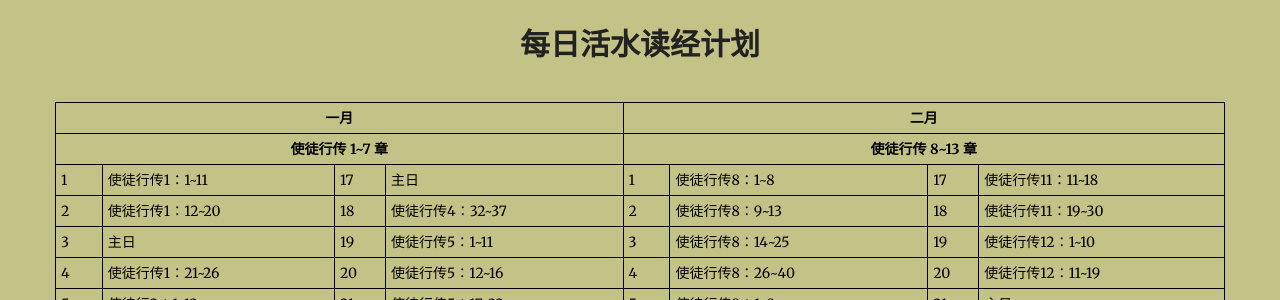
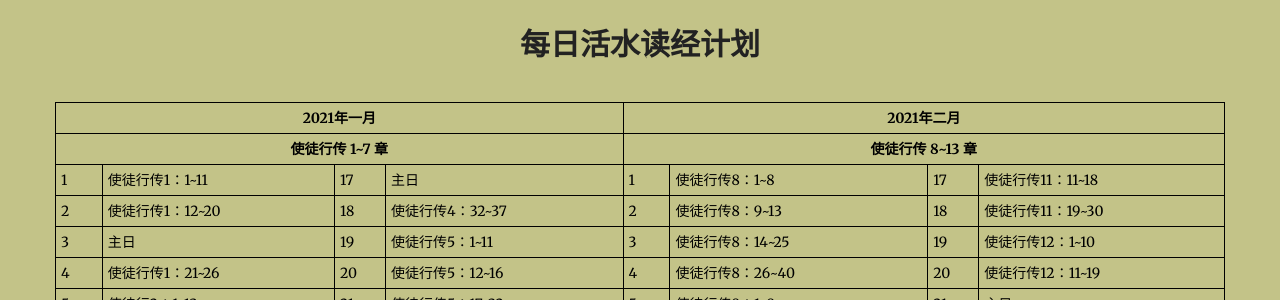
Before and after one commit to JonasYow/ottawaomac, a Jekyll site: the page built from index.html, in a window 1280 px wide and 900 px high, scrolled down 2563 px. Shown: the part 151-451 px from the top of the window. Built offline with Jekyll 4.4.1, drawn with Linux system fonts in a browser that asks for light colours; some web fonts are replaced.

Commit message:
Added year in the front of month

```diff
--- a/_includes/dailylivingwater.html
+++ b/_includes/dailylivingwater.html
@@ -8,8 +8,8 @@
             </div>
             <table style="width:100%">
             <tr>
-                <th colspan="4" class="text-center">一月</th>
-                <th colspan="4" class="text-center">二月</th>
+                <th colspan="4" class="text-center">2021年一月</th>
+                <th colspan="4" class="text-center">2021年二月</th>
             </tr>
             <tr>
                 <th colspan="4" class="text-center">使徒行传 1~7 章</th>
```
